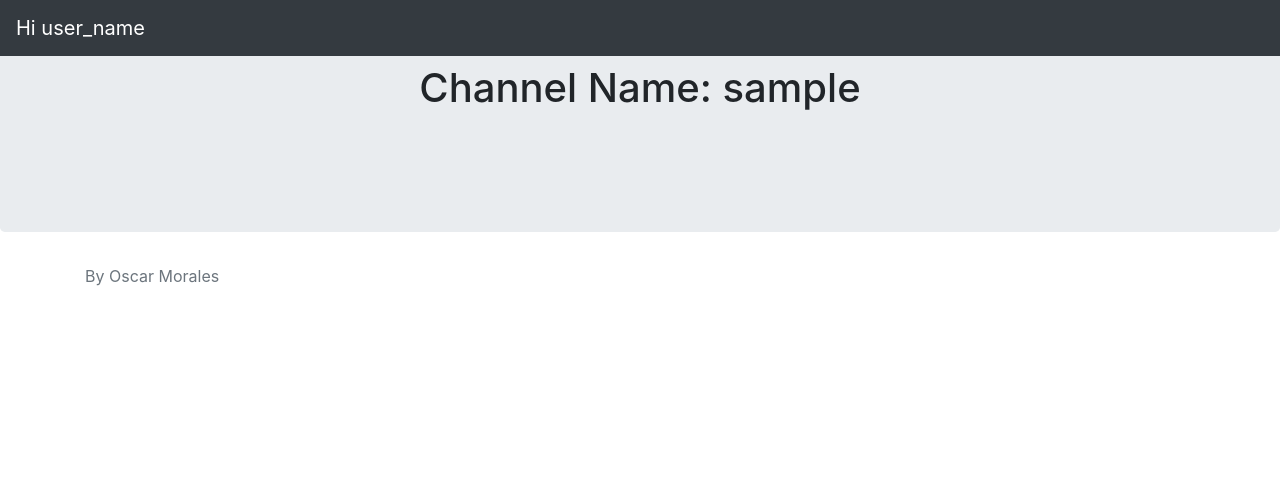
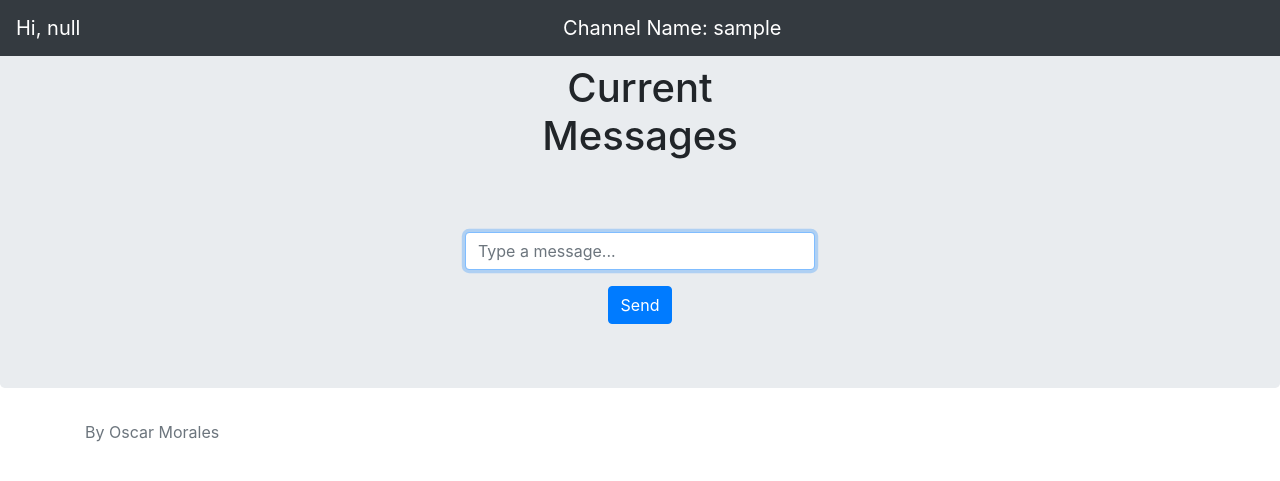
Before and after one commit to OscarMorales77/chat-app, a Flask app: a page that uses templates/channel.html in a window 1280 px wide. Shown: the top 481 px of the page. Run offline with Flask 2, Linux system fonts and the light colour scheme; some libraries are stand-ins or nearby versions.

Commit message:
Send and Receive protocols are working.

```diff
--- a/application.py
+++ b/application.py
@@ -1,7 +1,7 @@
 import os
 
 from flask import Flask, render_template, request
-from flask_socketio import SocketIO, emit
+from flask_socketio import SocketIO, emit, join_room, leave_room
 
 app = Flask(__name__)
 app.config["SECRET_KEY"] = os.getenv("SECRET_KEY")
@@ -13,6 +13,7 @@
 
 @app.route("/")
 def index():
+    print("workingx")
     return render_template("index.html")
 
 
@@ -28,5 +29,16 @@
     return render_template("channel.html", channel_name=name)
 
 
+#this will accept a json object
+@socketio.on("server message")
+def vote(data):
+    print("-------->before selection")
+    selection = data["message"]
+
+    print("------------>after selection")
+    print("you message from client "+selection)
+
+    emit("client message", {"serverOut": selection}, broadcast=True,)
+
 if __name__ == '__main__':
     socketio.run(app, debug=True)
--- a/requirements.txt
+++ b/requirements.txt
@@ -1,2 +1,3 @@
 Flask
 Flask-SocketIO
+eventlet
--- a/static/channel.js
+++ b/static/channel.js
@@ -2,4 +2,57 @@
 
     localStorage.setItem('lastChannel', document.URL);
 
+    document.querySelector('span').innerHTML = `Hi, ${localStorage.getItem('userName')}`;
+
+    var socket = io.connect(location.protocol + '//' + document.domain + ':' + location.port);
+    console.log("your out is " + location.protocol + '//' + document.domain + ':' + location.port);
+
+    // the callback function for socket.on is the lamda function  that is called once the socket is connected
+    //further, there is another lamnda function "onsubmit"
+    socket.on('connect', () => {
+        console.log("working ");
+
+        var message;
+        document.querySelector('#messageForm').onsubmit = () => {
+            message = document.querySelector('#formInput').value;
+            console.log(message);
+           socket.emit('server message', { 'message': message });
+            return false;
+        }
+
+
+
+    });
+
+    console.log("does not wait")
+    /*
+    document.querySelector('#messageForm').onsubmit = () => {
+        var message = document.querySelector('#formInput').value;
+        console.log(message);
+        socket.on('connect', () =>  {
+            console.log("working "+message)
+            socket.emit('server message', { 'message': message });
+        });
+
+
+        return false;
+    }
+
+      // When  the server emmits a message, add to the unordered list
+      socket.on('client message', data => {
+        const li = document.createElement('li');
+        li.innerHTML = `Your mesage is: ${data.serverOut}`;
+        document.querySelector('#messages').append(li);
+    });
+
+    */
+
+    socket.on('client message', data => {
+        console.log(data.room)
+        const li = document.createElement('li');
+        li.innerHTML = `Your mesage is: ${data.serverOut}`;
+        document.querySelector('#messages').append(li);
+    });
+
+
 });
--- a/templates/channel.html
+++ b/templates/channel.html
@@ -3,12 +3,14 @@
 
 
 {% block extra %}
+<script type="text/javascript" src="//cdnjs.cloudflare.com/ajax/libs/socket.io/1.3.6/socket.io.min.js"></script>
 <script type="text/javascript" src="{{ url_for('static', filename='channel.js') }}"></script>
 {% endblock %}
 
 {% block body %}
 <nav class="navbar navbar-expand-md navbar-dark fixed-top bg-dark">
-    <span class="navbar-brand ">Hi user_name</span>
+    <span class="navbar-brand "> </span>
+    <span class="navbar-brand " style="width: 100%;text-align: center"> Channel Name: {{channel_name}} </span>
     <div class="collapse navbar-collapse" id="navbarCollapse">
         <div class="navbar-nav mr-auto">
         </div>
@@ -17,11 +19,40 @@
 
 <div class="jumbotron text-center">
     <div class="container">
-        <h1 class="jumbotron-heading">Channel Name: {{channel_name}}</h1>
+        <div class="row">
+            <h1 class="col-md-4 offset-md-4">Current Messages</h1>
+            <div class="col-md-4 offset-md-4">
+                <ul id="messages">
+
+
+                </ul>
+            </div>
+        </div>
         <br>
+        <br>
+        <div class="row">
+            <div class="col-md-4 offset-md-4">
 
-        <br>
-    </div>
+                <form id="messageForm" method="POST">
+                    <div class="form-group">
+
+                        <input type="text" autofocus class="form-control" id="formInput" placeholder="Type a message...">
+                    </div>
+
+                    <button type="submit" class="btn btn-primary">Send</button>
+                </form>
+
+            </div>
+        </div>
+
+
+
+
+
+
+
     </div>
 
+</div>
+
 {% endblock %}
```
